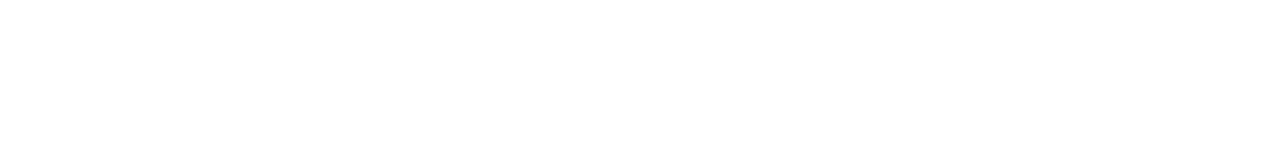
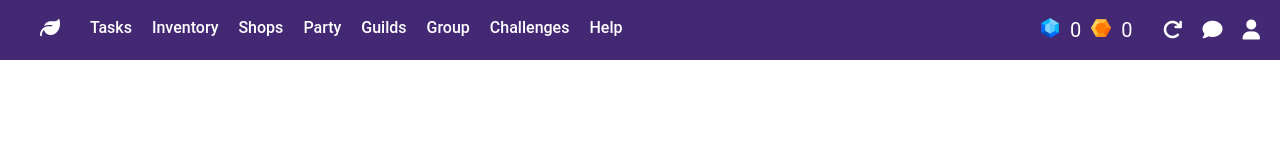
Before and after one commit to Hackhaton/Hachkaton-Project, a plain HTML site: page index.html in a window 1280 px wide. Drawn offline with Linux system fonts and the light colour scheme.

Commit message:
navigation bar

```diff
--- a/index.html
+++ b/index.html
@@ -9,7 +9,77 @@
     <title>Toders</title>
   </head>
   <body>
+    <nav>
+      <ul>
+        <div class="left">
+          <li>
+            <a class="logo" href="./index.html"
+              ><i class="fa fa-solid fa-leaf"></i
+            ></a>
+          </li>
+          <li>
+            <a class="page active" href="./index.html">Tasks</a>
+          </li>
+          <li>
+            <a class="page" href="#">Inventory</a>
+          </li>
+          <li>
+            <a class="page" href="#">Shops</a>
+          </li>
+          <li>
+            <a class="page" href="#">Party</a>
+          </li>
+          <li>
+            <a class="page" href="#">Guilds</a>
+          </li>
+          <li>
+            <a class="page" href="#">Group</a>
+          </li>
+          <li>
+            <a class="page" href="#">Challenges</a>
+          </li>
+          <li>
+            <a class="page" href="#">Help</a>
+          </li>
+        </div>
+        <div class="right">
+          <li>
+            <a class="countPage" href="#"
+              ><img src="./img/gem.png" alt="gem icon"
+            /></a>
+          </li>
+          <li>
+            <a class="countPage" href="#">0</a>
+          </li>
+          <li>
+            <a class="countPage" href="#"
+              ><img src="./img/coin.png" alt="coin icon" />
+            </a>
+          </li>
+          <li>
+            <a class="countPage" href="#">0</a>
+          </li>
+          <li>
+            <a class="page" href="#">
+              <i class="fa fa-solid fa-rotate-right"></i>
+            </a>
+          </li>
+          <li>
+            <a class="page" href="#">
+              <i class="fa fa-solid fa-comment"></i>
+            </a>
+          </li>
+          <li>
+            <a class="page" href="#"> <i class="fa fa-solid fa-user"></i> </a>
+          </li>
+        </div>
+      </ul>
+    </nav>
     <main></main>
   </body>
+  <script
+    src="https://kit.fontawesome.com/933cc7516f.js"
+    crossorigin="anonymous"
+  ></script>
   <script src="app.js"></script>
 </html>
--- a/style.css
+++ b/style.css
@@ -3,5 +3,74 @@
 }
 
 body {
+  font-family: 'Roboto', sans-serif;
   margin: 0;
-}/*# sourceMappingURL=main.css.map */
+  padding: 0;
+
+}
+
+/*# sourceMappingURL=main.css.map */
+
+body nav {
+  background-color: #432874;
+  height: 60px;
+}
+
+body nav ul {
+  list-style: none;
+  display: flex;
+  justify-content: space-between;
+  margin: 0;
+  padding-left: 40px;
+}
+
+body nav div {
+  display: flex;
+  padding-top: 18px !important;
+
+
+}
+
+body nav ul li a {
+  color: white;
+  text-decoration: none;
+
+}
+
+body nav .page {
+  font-weight: 500;
+  font-size: 16px;
+  margin-right: 20px;
+}
+
+body nav .right .page {
+  font-size: 20px;
+}
+
+body nav .logo i {
+  font-size: 20px;
+  margin-right: 30px;
+}
+
+.countPage {
+  margin-right: 10px;
+}
+
+.fa-rotate-right {
+  margin-left: 20px;
+}
+
+.countPage,
+.countPage i {
+  font-size: 20px;
+}
+
+.countPage img {
+  height: 20px;
+  width: 20px;
+}
+
+main .profile {
+  height: 190px;
+  background-color: #36205D;
+}
```
Also changed, not shown: img/coin.png (added), img/gem.png (added).
